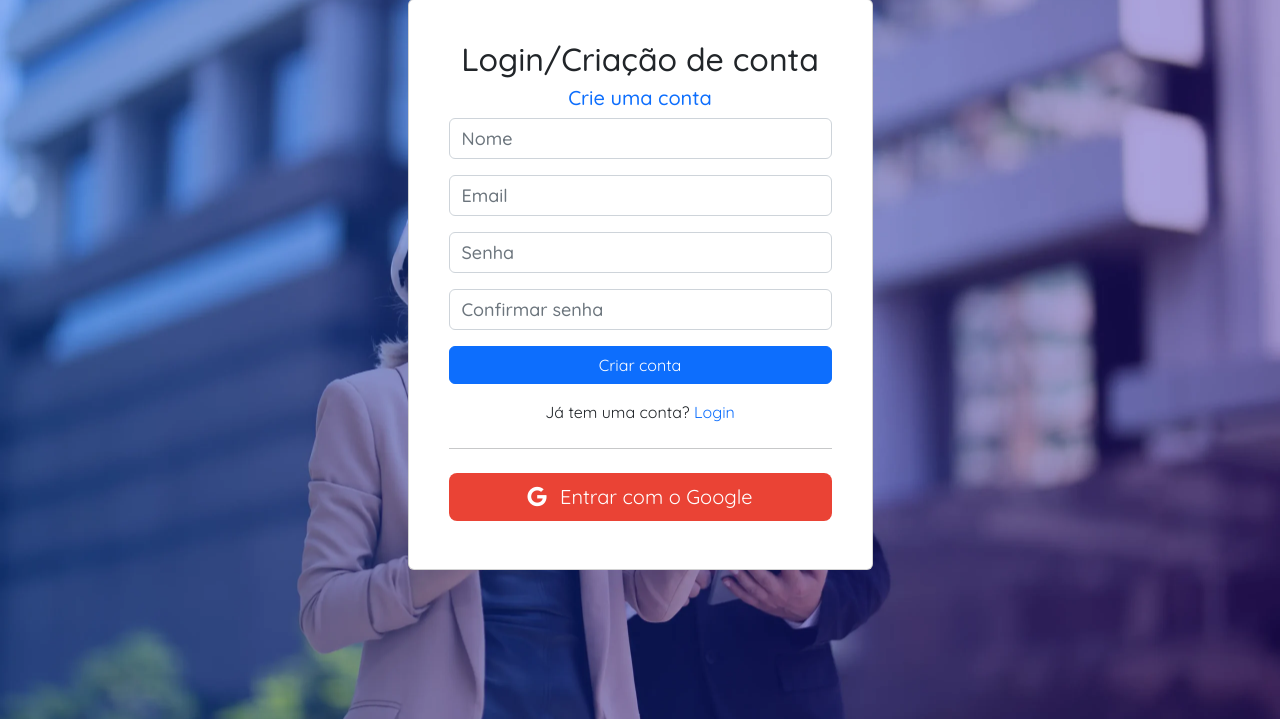
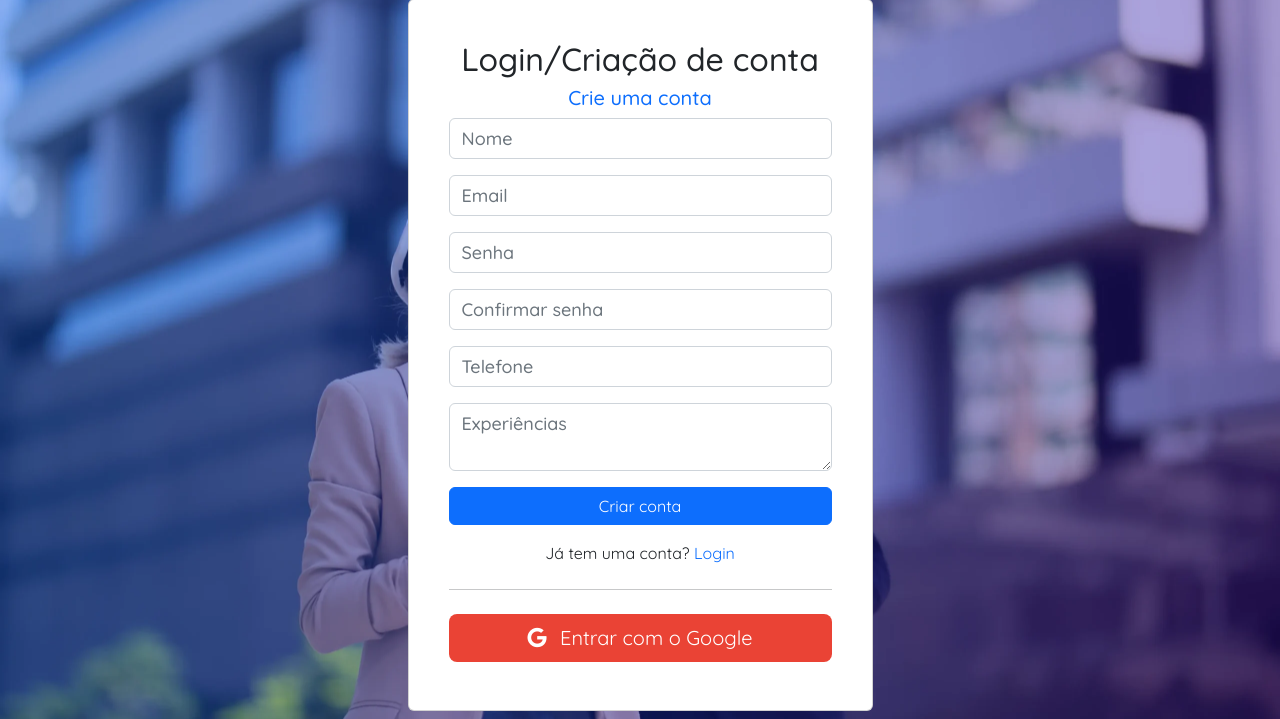
Before and after one commit to brunoanesio/univesp-aplicativoweb, a Flask app: page /register/ in a window 1280 px wide. Shown: the part 81-800 px from the top of the page. Run offline with Flask 2, Linux system fonts and the light colour scheme; the visitor is signed in with stand-in values (Sample User, id 1); data comes from the database, SQL or seed files in the repository; data that the repository does not hold is empty; some libraries are stand-ins or nearby versions.

Commit message:
Novas informações necessárias para login

```diff
--- a/templates/login.html
+++ b/templates/login.html
@@ -69,6 +69,8 @@
                                         aria-label="Close"></button>
                             </div>
                         {% endfor %}
+                        <div class="form-group mb-3">{{ form.phone(class_="form-control",placeholder="Telefone")}}</div>
+                        <div class="form-group mb-3">{{ form.content(class_="form-control",placeholder="Experiências")}}</div>
                     {% endif %}
                     <div class="text-center">
                         <div class="d-grid gap-2">
```
